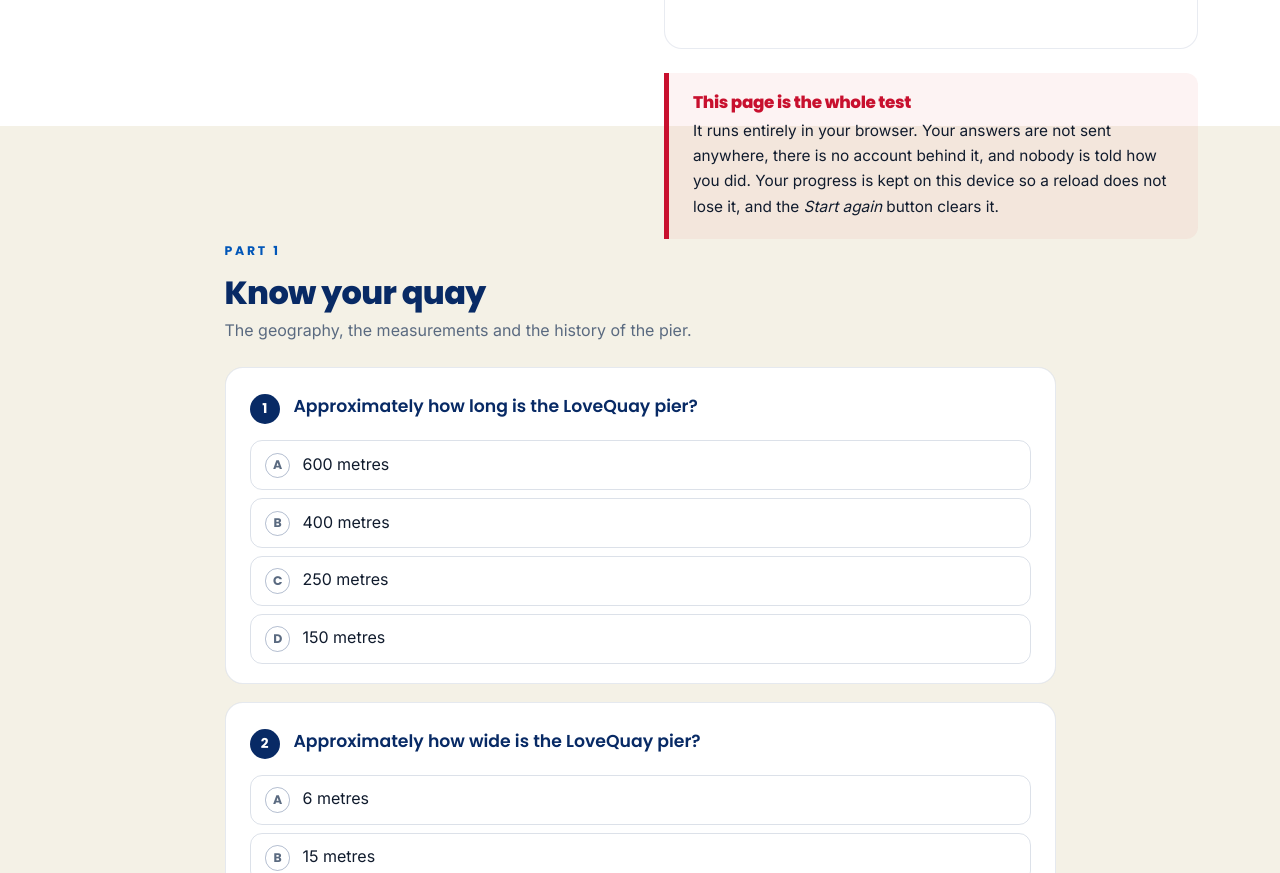
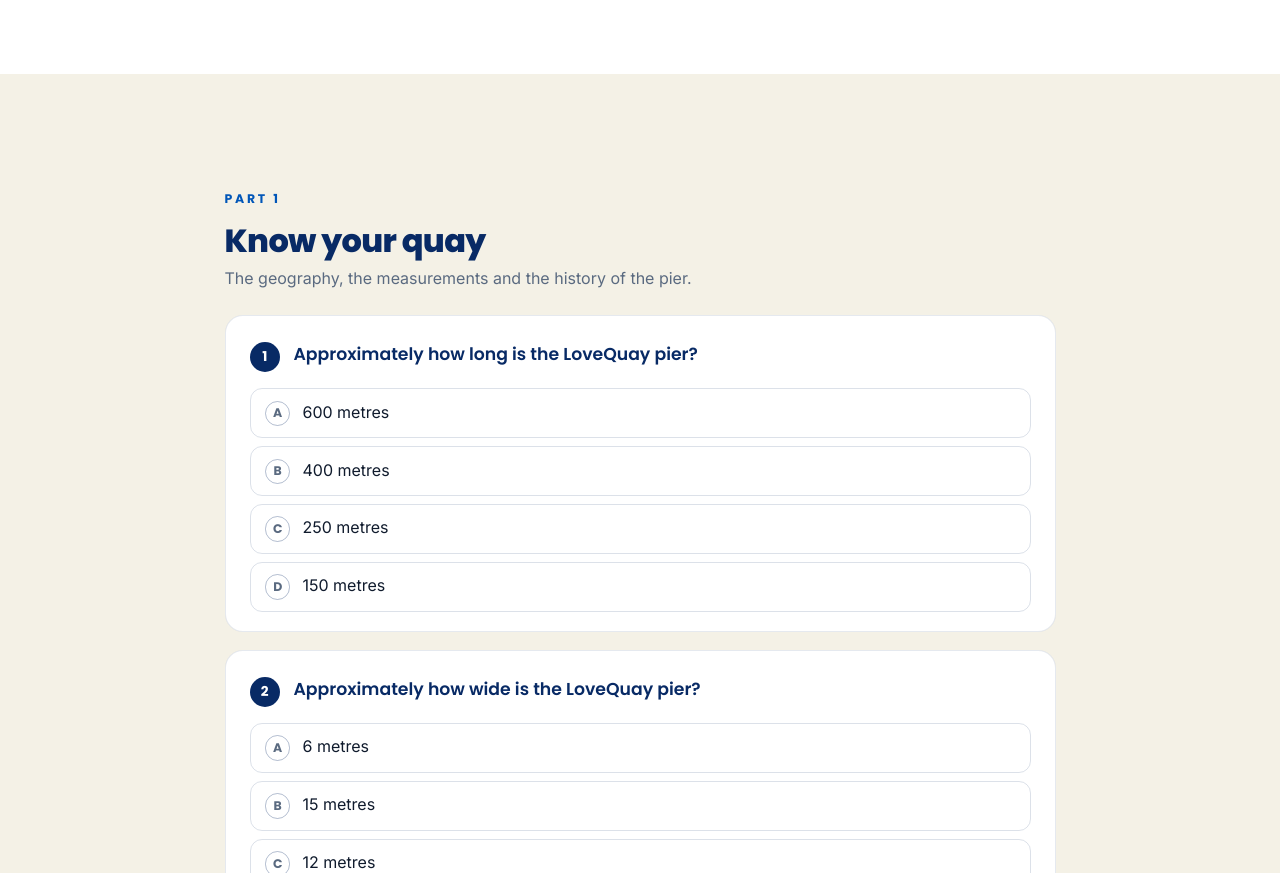
Before and after one commit to ptoone/LoveQuay, a plain HTML site: page citizenship-swim-safety-test.html in a window 1280 px wide. Shown: the part 1068-1941 px from the top of the page. Drawn offline with nearby package versions, Linux system fonts and the light colour scheme.

Commit message:
Remove the "This page is the whole test" notice
Copy only. Nothing about how the page works changes: it still runs
entirely in the browser, still sends nothing anywhere, and still keeps
progress on the device so a reload does not lose it.

The intro section is now the "Open book, on purpose" column beside the
"How it works" card, which still balance at equal height with the test
starting straight after.

The privacy point is not lost with it - the notice further down still
says nothing on a server knows the code exists, because nothing on a
server saw you take the test.

Co-Authored-By: Claude Opus 5 <noreply@anthropic.com>

```diff
--- a/citizenship-swim-safety-test.html
+++ b/citizenship-swim-safety-test.html
@@ -95,13 +95,6 @@
               answer and a link to the page it came from.</li>
             <li><strong>No limit on attempts.</strong> Take it again as many times as you like.</li>
           </ul>
-        </div>
-        <div class="notice mt-4">
-          <h3>This page is the whole test</h3>
-          <p class="mb-0">It runs entirely in your browser. Your answers are not sent anywhere,
-            there is no account behind it, and nobody is told how you did. Your progress is kept on
-            this device so a reload does not lose it, and the <em>Start again</em> button clears
-            it.</p>
         </div>
       </div>
     </div>
```
